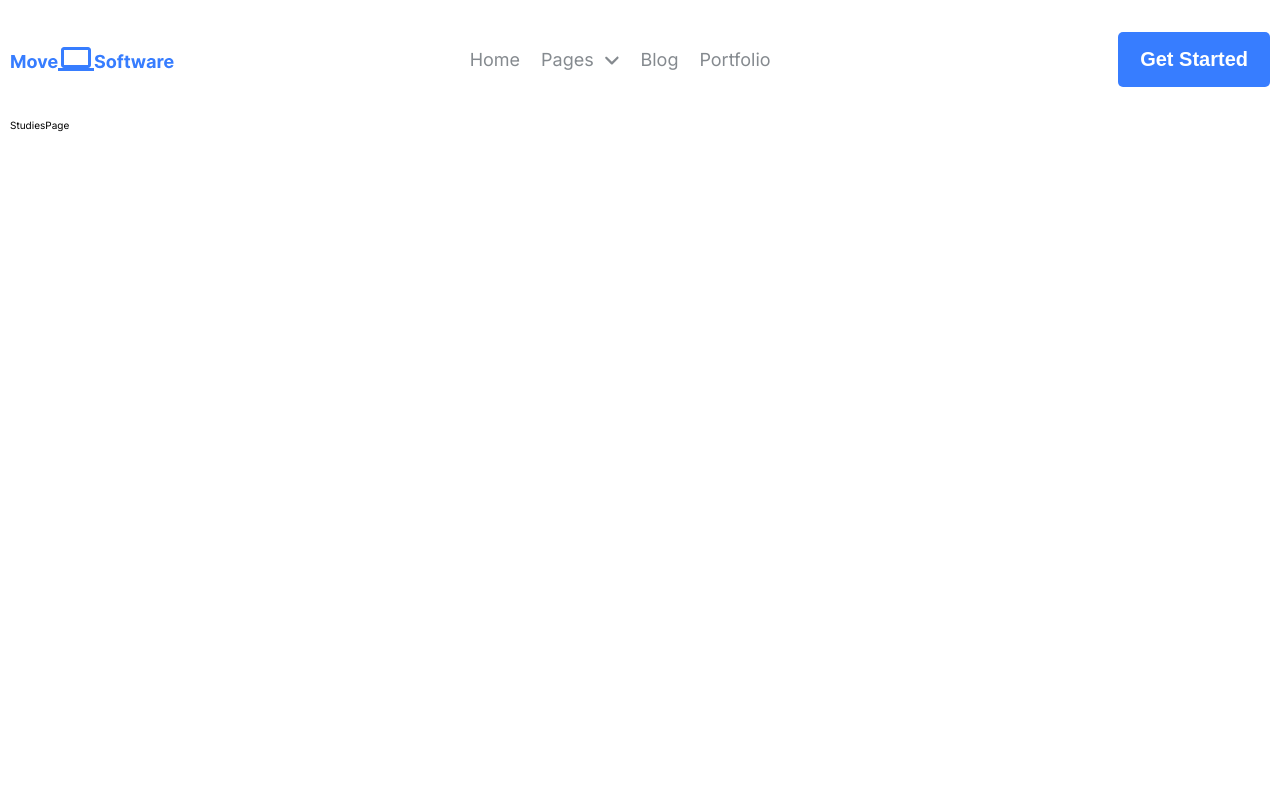
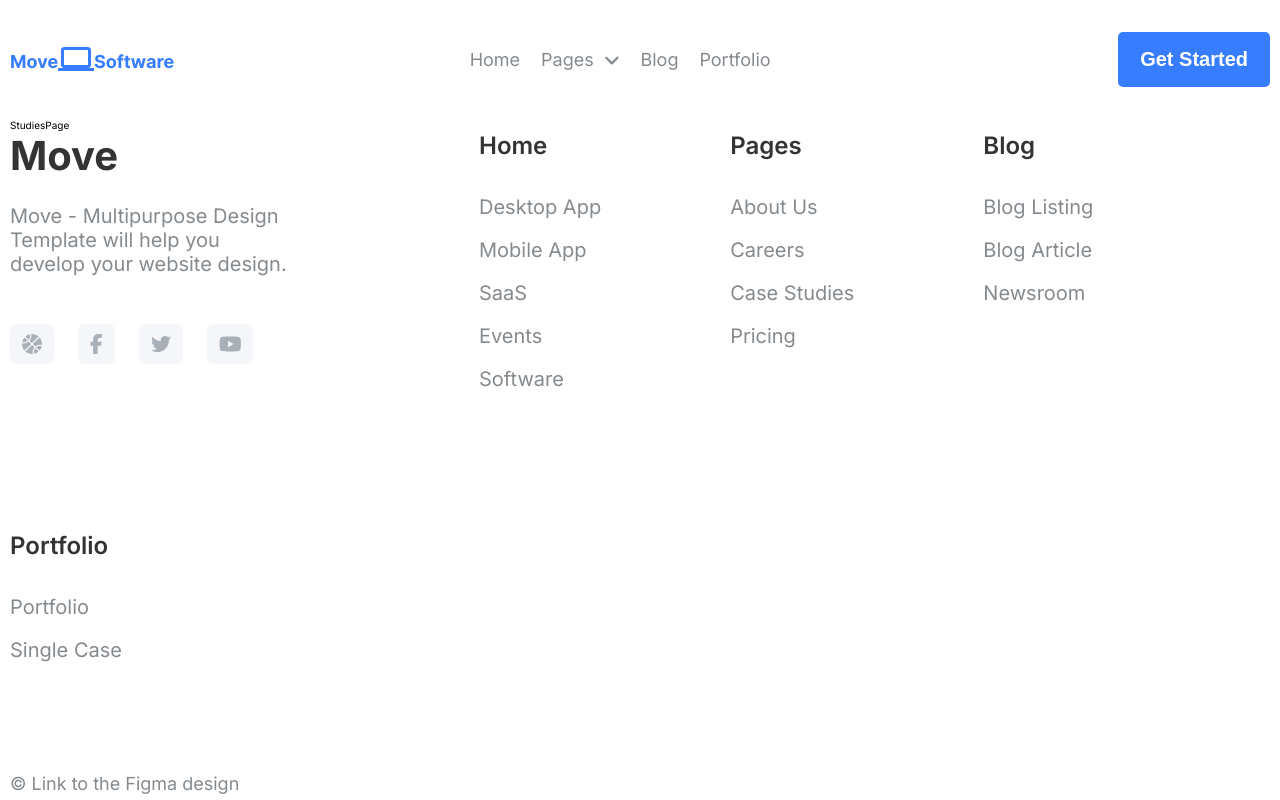
Before and after one commit to junkRatte/movesoftware-react, a React (Vite) app: page /studies in a window 1280 px wide. Built offline with nearby package versions, Linux system fonts and the light colour scheme.

Commit message:
Added the security info and footer components

```diff
--- a/package.json
+++ b/package.json
@@ -11,6 +11,7 @@
   },
   "dependencies": {
     "@fortawesome/fontawesome-svg-core": "^6.4.0",
+    "@fortawesome/free-brands-svg-icons": "^6.4.0",
     "@fortawesome/free-solid-svg-icons": "^6.4.0",
     "@fortawesome/react-fontawesome": "^0.2.0",
     "react": "^18.2.0",
--- a/src/App.jsx
+++ b/src/App.jsx
@@ -1,6 +1,7 @@
 import { Routes, Route } from "react-router-dom";
 import "./App.scss";
 import Navbar from "./js/components/Navbar";
+import Footer from "./js/components/Footer";
 import BlogsPage from "./js/pages/Blogs/BlogsPage";
 import Homepage from "./js/pages/Home/HomePage";
 import AboutPage from "./js/pages/About/AboutPage";
@@ -24,6 +25,7 @@ function App() {
           <Route path="/studies" element={<StudiesPage />} />
         </Routes>
       </main>
+      <Footer />
     </div>
   );
 }
--- a/src/App.scss
+++ b/src/App.scss
@@ -4,6 +4,7 @@
 @import "./scss/components/navbar";
 @import "./scss/components/pricing";
 @import "./scss/components/securityInfo";
+@import "./scss/components/footer";
 
 @import "./scss/pages/Home/landingSection";
 @import "./scss/pages/Home/clientSection";
--- /dev/null
+++ b/src/js/components/Footer.jsx
@@ -0,0 +1,117 @@
+import { Link } from "react-router-dom";
+import { faBasketball } from "@fortawesome/free-solid-svg-icons";
+import { faFacebookF } from "@fortawesome/free-brands-svg-icons";
+import { faTwitter } from "@fortawesome/free-brands-svg-icons";
+import { faYoutube } from "@fortawesome/free-brands-svg-icons";
+import { FontAwesomeIcon } from "@fortawesome/react-fontawesome";
+
+function Footer() {
+  return (
+    <footer className="footer">
+      <div className="footer__container">
+        <div>
+          <h4>Move</h4>
+          <p>
+            Move - Multipurpose Design Template will help you develop your
+            website design.
+          </p>
+          <ul>
+            <li>
+              <Link>
+                <FontAwesomeIcon icon={faBasketball} />
+              </Link>
+            </li>
+            <li>
+              <Link>
+                <FontAwesomeIcon icon={faFacebookF} />
+              </Link>
+            </li>
+            <li>
+              <Link>
+                <FontAwesomeIcon icon={faTwitter} />
+              </Link>
+            </li>
+            <li>
+              <Link>
+                <FontAwesomeIcon icon={faYoutube} />
+              </Link>
+            </li>
+          </ul>
+        </div>
+        <div>
+          <h5>Home</h5>
+          <ul>
+            <li>
+              <Link>Desktop App</Link>
+            </li>
+            <li>
+              <Link>Mobile App</Link>
+            </li>
+            <li>
+              <Link>SaaS</Link>
+            </li>
+            <li>
+              <Link>Events</Link>
+            </li>
+            <li>
+              <Link>Software</Link>
+            </li>
+          </ul>
+        </div>
+        <div>
+          <h5>Pages</h5>
+          <ul>
+            <li>
+              <Link>About Us</Link>
+            </li>
+            <li>
+              <Link>Careers</Link>
+            </li>
+            <li>
+              <Link>Case Studies</Link>
+            </li>
+            <li>
+              <Link>Pricing</Link>
+            </li>
+          </ul>
+        </div>
+        <div>
+          <h5>Blog</h5>
+          <ul>
+            <li>
+              <Link>Blog Listing</Link>
+            </li>
+            <li>
+              <Link>Blog Article</Link>
+            </li>
+            <li>
+              <Link>Newsroom</Link>
+            </li>
+          </ul>
+        </div>
+        <div>
+          <h5>Portfolio</h5>
+          <ul>
+            <li>
+              <Link>Portfolio</Link>
+            </li>
+            <li>
+              <Link>Single Case</Link>
+            </li>
+          </ul>
+        </div>
+      </div>
+      <div className="copyright">
+        <a
+          target="_blank"
+          rel="noreferrer"
+          href="https://www.figma.com/file/Ss49eiQYDsPztKXbmpdEXp/Move-Design-Template-%2B-UI-Kit-(Community)?type=design&node-id=0-2076&mode=design&t=kBjiaZodAXB2yTrO-0"
+        >
+          © Link to the Figma design
+        </a>
+      </div>
+    </footer>
+  );
+}
+
+export default Footer;
--- /dev/null
+++ b/src/scss/components/_footer.scss
@@ -0,0 +1,77 @@
+.footer {
+
+    &__container {
+        display: flex;
+        flex-wrap: wrap;
+        gap: 5rem;
+
+        @media only screen and (min-width: $media-query-laptop) {
+            gap: 12.9rem;
+        }
+
+        >div:first-child {
+            margin-right: 5rem;
+
+            ul {
+                display: flex;
+                gap: 2.4rem;
+            }
+        }
+
+        h4 {
+            font-size: $font-heading-one;
+            font-weight: $font-weight-bold;
+            color: $color-text-black;
+            margin-bottom: 2.4rem;
+        }
+
+        h5 {
+            @include heading-five;
+            color: $color-text-black;
+            margin-bottom: 2.7rem;
+        }
+
+        p {
+            @include body-text;
+            color: $color-dark-grey;
+            margin-bottom: 4.8rem;
+            max-width: 29rem;
+        }
+
+        a {
+            @include body-text;
+            color: $color-dark-grey;
+            transition: $hover-transition;
+
+            &:hover {
+                color: $color-primary-blue;
+            }
+        }
+
+        ul {
+            line-height: 4rem;
+
+            svg {
+                background-color: $color-bg-light;
+                color: $color-light-grey;
+                padding: 1rem 1.2rem;
+                border-radius: .7rem;
+                transition: $hover-transition;
+
+                &:hover {
+                    background-color: $color-secondary-blue;
+                    color: $color-primary-blue;
+                }
+            }
+        }
+    }
+
+    .copyright {
+        margin-top: 10rem;
+
+        a {
+            @include small-text;
+            color: $color-dark-grey;
+        }
+    }
+}
--- a/src/scss/components/_securityInfo.scss
+++ b/src/scss/components/_securityInfo.scss
@@ -50,5 +50,10 @@
         border-top: $color-bg-light;
         width: 100%;
         margin: 3.7rem 0;
+
+        @media only screen and (min-width: $media-query-laptop) {
+            margin-top: 7.2rem;
+            margin-bottom: 10rem;
+        }
     }
 }
```
Also changed, not shown: 1 other file (tests, documents, lock files or other folders).
